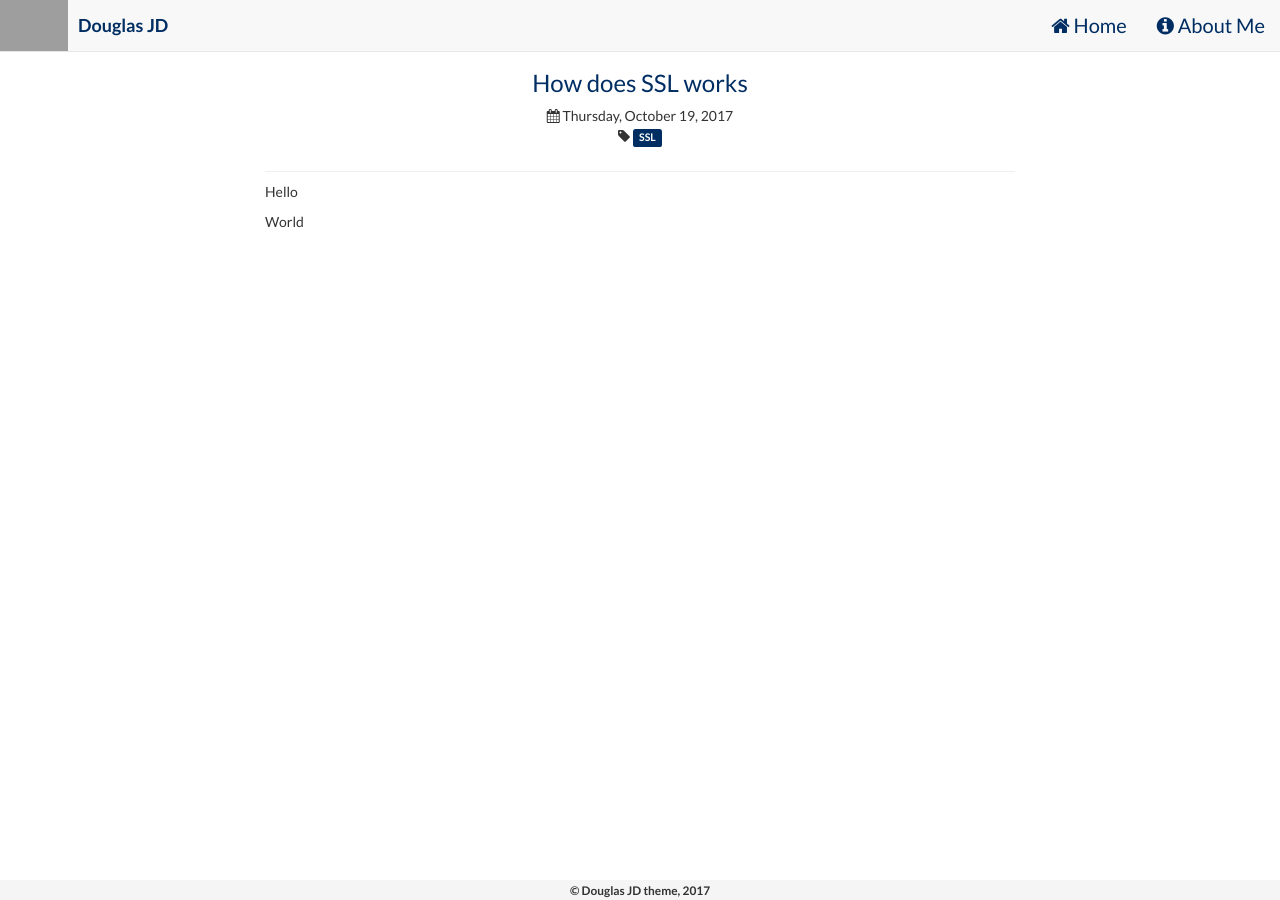
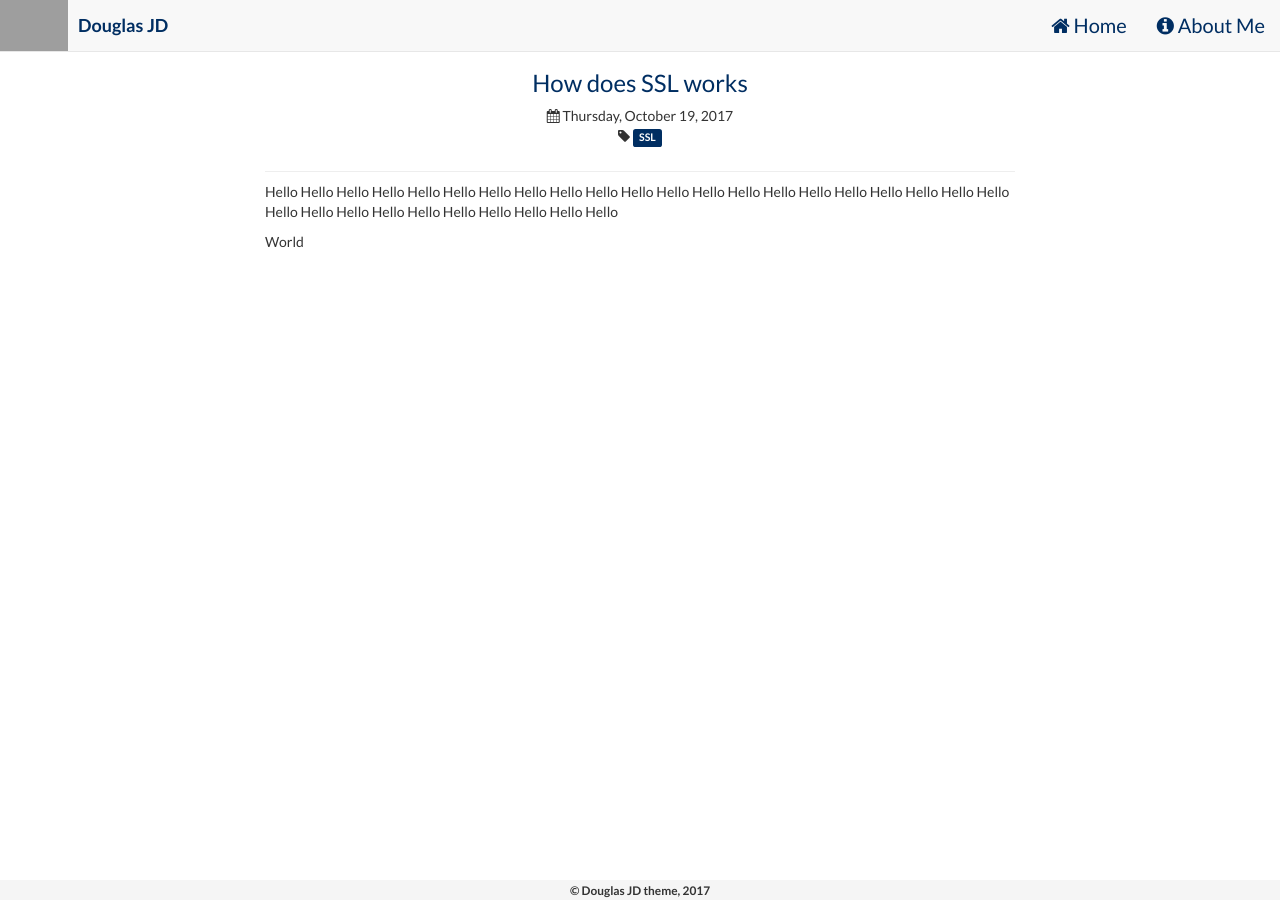
Before and after one commit to jd-xia/blog, a Jekyll site: the page built from _posts/2017-10-19-how-does-ssl-work.md, in a window 1280 px wide. Built offline with Jekyll 4.4.1, drawn with Linux system fonts in a browser that asks for light colours; nearby versions of some CDN libraries; grey boxes are pictures that could not be loaded.

Commit message:
Update 2017-10-19-how-does-ssl-work.md

```diff
--- a/_posts/2017-10-19-how-does-ssl-work.md
+++ b/_posts/2017-10-19-how-does-ssl-work.md
@@ -7,7 +7,7 @@ title: How does SSL works
 published: true
 ---
 
-Hello
+Hello Hello Hello Hello Hello Hello Hello Hello Hello Hello Hello Hello Hello Hello Hello Hello Hello Hello Hello Hello Hello Hello Hello Hello Hello Hello Hello Hello Hello Hello Hello
 
 <!--more-->
 
```
